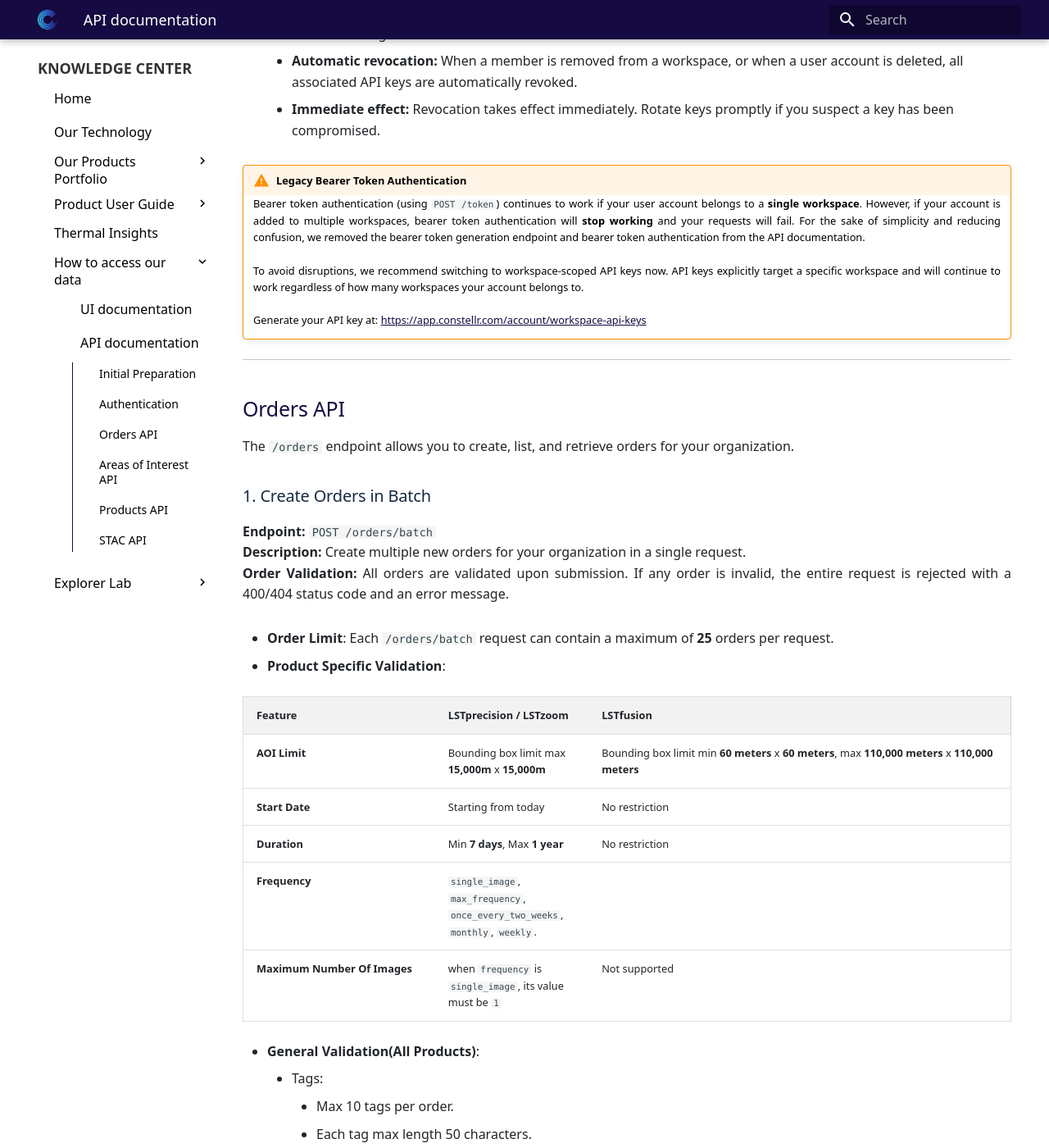
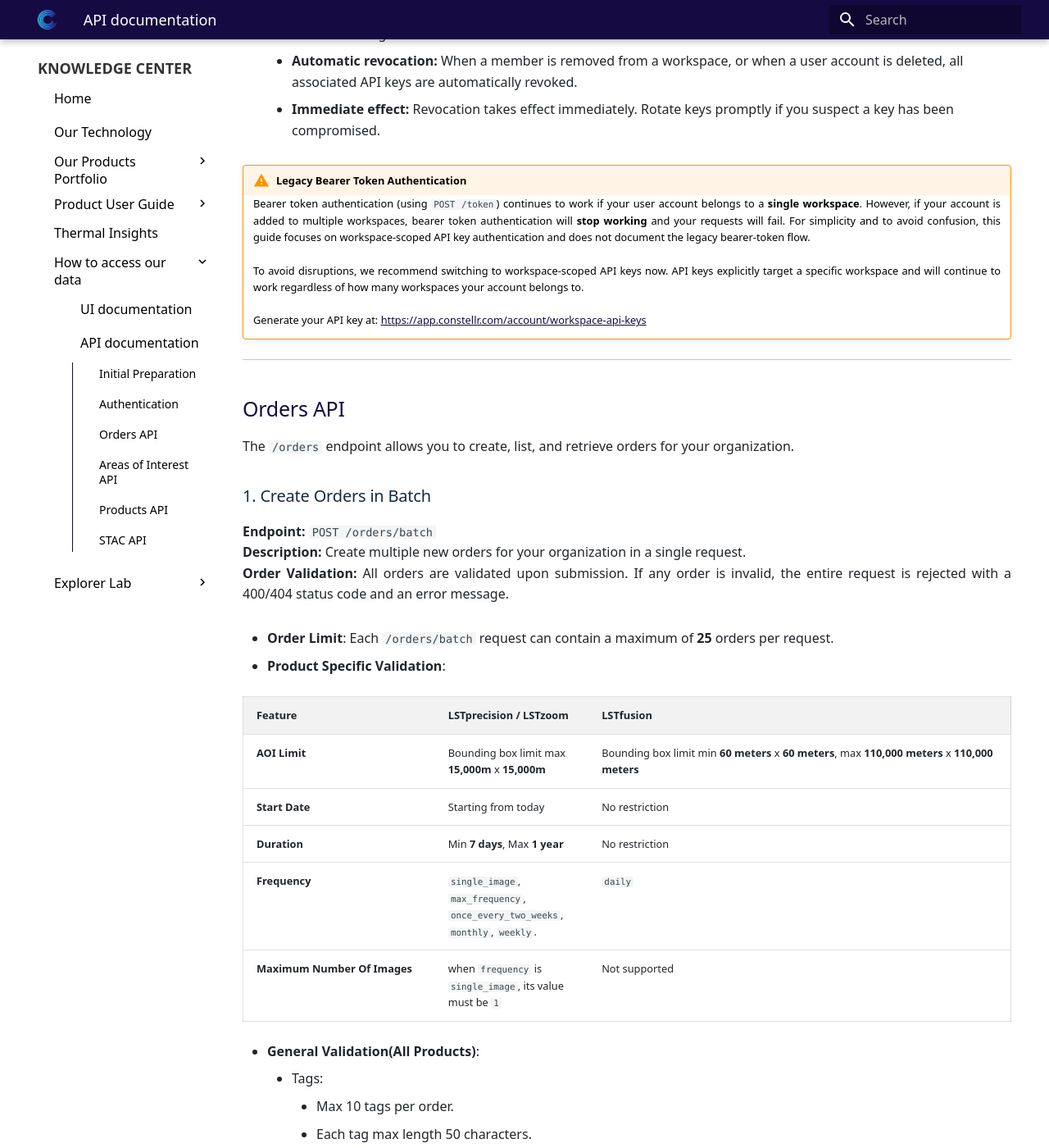
Before and after one commit to constellr/product-lst, an MkDocs documentation site: the page built from docs/API-documentation.md, in a window 1280 px wide and 1400 px high, scrolled down 875 px. Shown: the whole window at 82% size. Built offline with MkDocs 1.6.1 and Material for MkDocs 9.7.7, drawn with Linux system fonts in a browser that asks for light colours; the version menu is left out.

Commit message:
fix documentation

```diff
--- a/docs/API-documentation.md
+++ b/docs/API-documentation.md
@@ -32,7 +32,7 @@
 
 
 !!! warning "Legacy Bearer Token Authentication"
-    Bearer token authentication (using `POST /token`) continues to work if your user account belongs to a **single workspace**. However, if your account is added to multiple workspaces, bearer token authentication will **stop working** and your requests will fail. For the sake of simplicity and reducing confusion, we removed the bearer token generation endpoint and bearer token authentication from the API documentation.
+    Bearer token authentication (using `POST /token`) continues to work if your user account belongs to a **single workspace**. However, if your account is added to multiple workspaces, bearer token authentication will **stop working** and your requests will fail. For simplicity and to avoid confusion, this guide focuses on workspace-scoped API key authentication and does not document the legacy bearer-token flow.
 
     To avoid disruptions, we recommend switching to workspace-scoped API keys now. API keys explicitly target a specific workspace and will continue to work regardless of how many workspaces your account belongs to.
 
@@ -54,12 +54,12 @@
 
 - **Product Specific Validation**:<br />
 
-| Feature | LSTprecision / LSTzoom | LSTfusion |
-| :--- | :--- | :--- |
-| **AOI Limit** | Bounding box limit max **15,000m** x **15,000m** | Bounding box limit min **60 meters** x **60 meters**, max **110,000 meters** x **110,000 meters**  |
-| **Start Date** | Starting from today | No restriction |
-| **Duration** | Min **7 days**, Max **1 year** | No restriction |
-| **Frequency** | `single_image`, `max_frequency`, `once_every_two_weeks`, `monthly`, `weekly`.
+| Feature | LSTprecision / LSTzoom | LSTfusion                                                                                         |
+| :--- | :--- |:--------------------------------------------------------------------------------------------------|
+| **AOI Limit** | Bounding box limit max **15,000m** x **15,000m** | Bounding box limit min **60 meters** x **60 meters**, max **110,000 meters** x **110,000 meters** |
+| **Start Date** | Starting from today | No restriction                                                                                    |
+| **Duration** | Min **7 days**, Max **1 year** | No restriction                                                                                    |
+| **Frequency** | `single_image`, `max_frequency`, `once_every_two_weeks`, `monthly`, `weekly`. | `daily`                                                                                           |
 | **Maximum Number Of Images** | when `frequency` is `single_image`, its value must be `1` | Not supported
 
 - **General Validation(All Products)**: <br />
```
